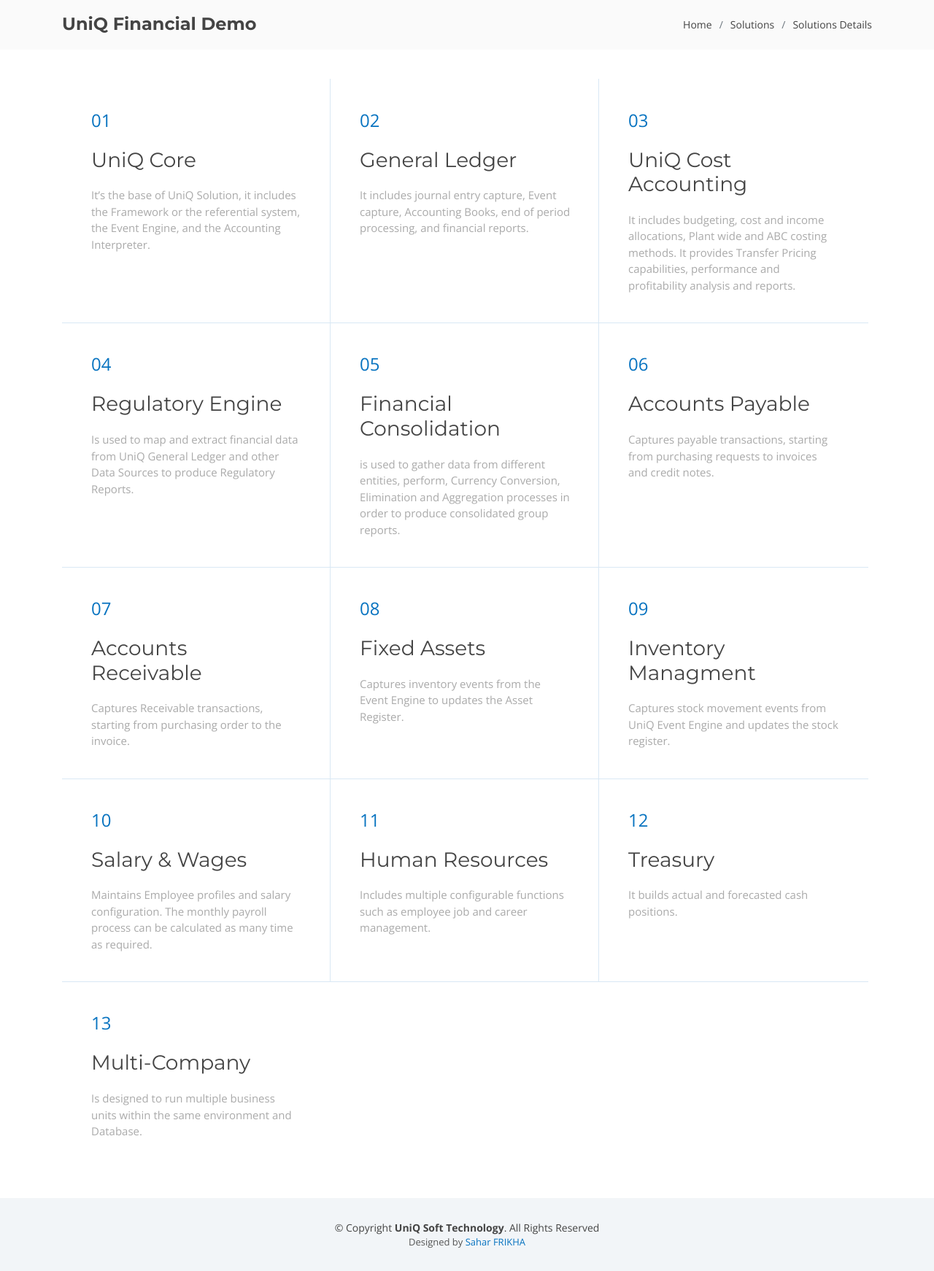
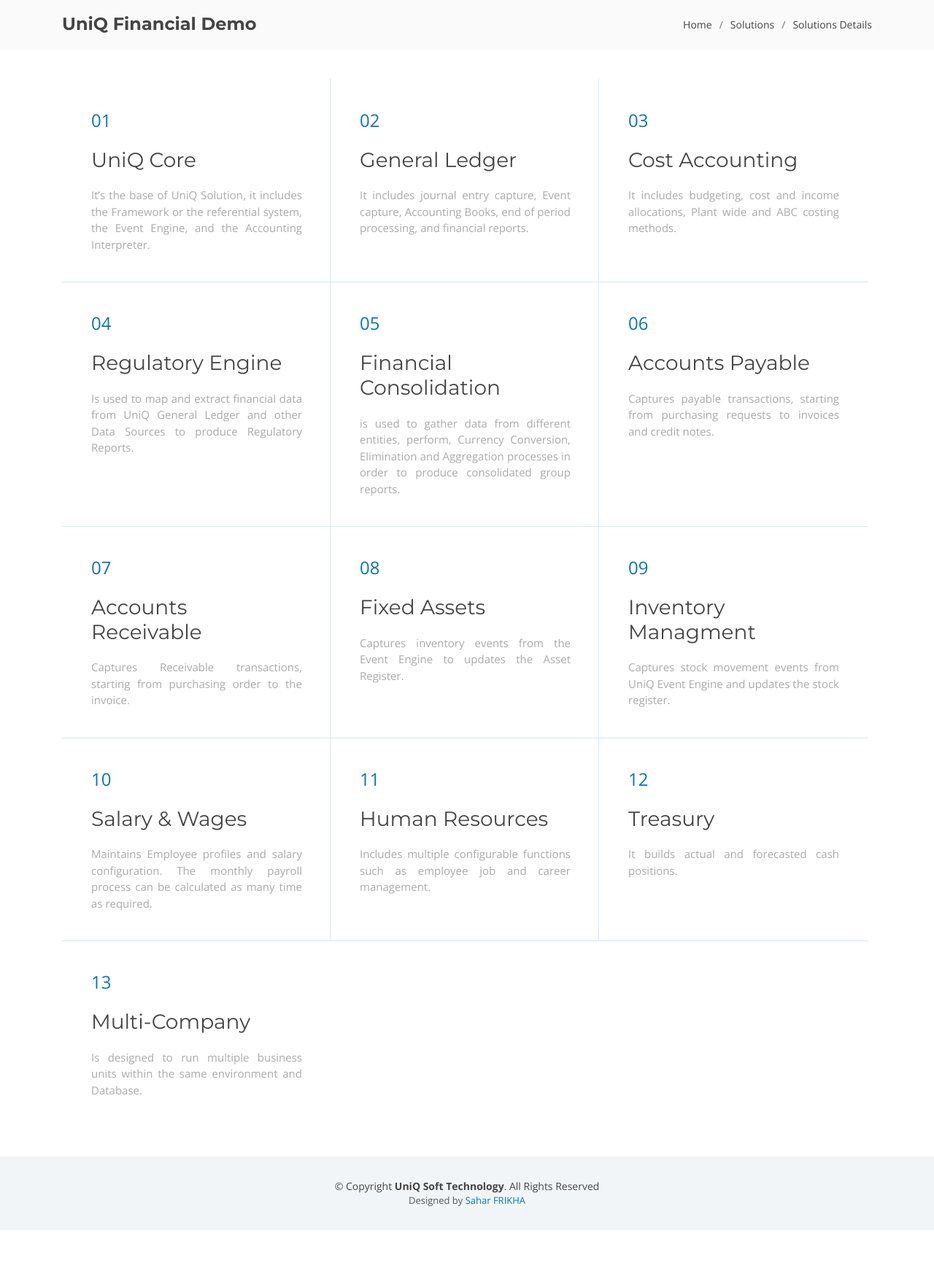
Before and after one commit to sahar-frikha/UniQ-Soft-Technology, a PHP site: page /Solutions.html in a window 1280 px wide. Shown: the part 128-1870 px from the top of the page at 73% size. After the commit the page ends 1814 px from the top, so only its background shows below. Run offline with PHP 8.4, Linux system fonts and the light colour scheme.

Commit message:
last-commit-2

```diff
--- a/Solutions.html
+++ b/Solutions.html
@@ -147,8 +147,8 @@
 
           <div class="col-lg-4 col-md-6 content-item" data-aos="fade-up" data-aos-delay="400">
             <span>03</span>
-            <h4><a href="CostAccounting.html">UniQ Cost Accounting</a></h4>
-            <p>It includes budgeting, cost and income allocations, Plant wide and ABC costing methods. It provides Transfer Pricing capabilities, performance and profitability analysis and reports.</p>
+            <h4><a href="CostAccounting.html">Cost Accounting</a></h4>
+            <p>It includes budgeting, cost and income allocations, Plant wide and ABC costing methods.</p>
           </div>
 
           <div class="col-lg-4 col-md-6 content-item" data-aos="fade-up" data-aos-delay="200">
--- a/assets/css/style.css
+++ b/assets/css/style.css
@@ -5,6 +5,8 @@
   background: #fff;
   color: #444;
   font-family: "Open Sans", sans-serif;
+  text-align: justify;
+  text-justify: inter-word;
 }
 
 a {
@@ -1640,6 +1642,8 @@
   font-weight: 400;
   padding: 0;
   margin: 20px 0;
+  text-align: justify;
+  text-justify: inter-word;
 }
 
 .about-lists .content-item h4 a{
@@ -1653,6 +1657,8 @@
   font-size: 15px;
   margin: 0;
   padding: 0;
+  text-align: justify;
+  text-justify: inter-word;
 }
 
 @media (max-width: 768px) {
```
